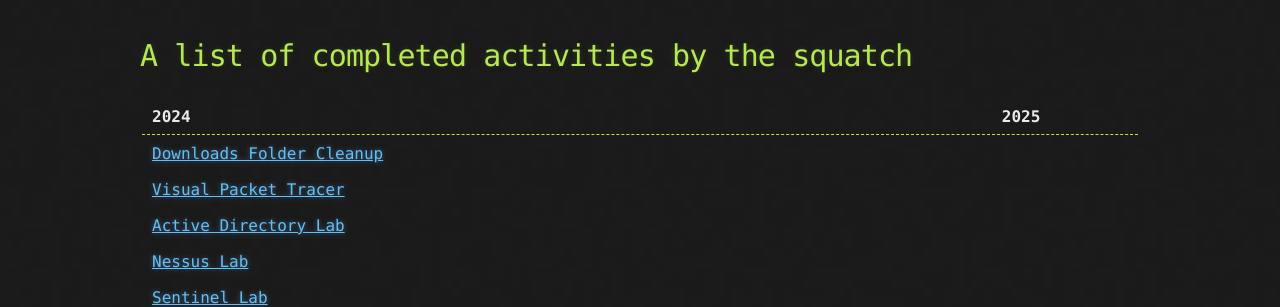
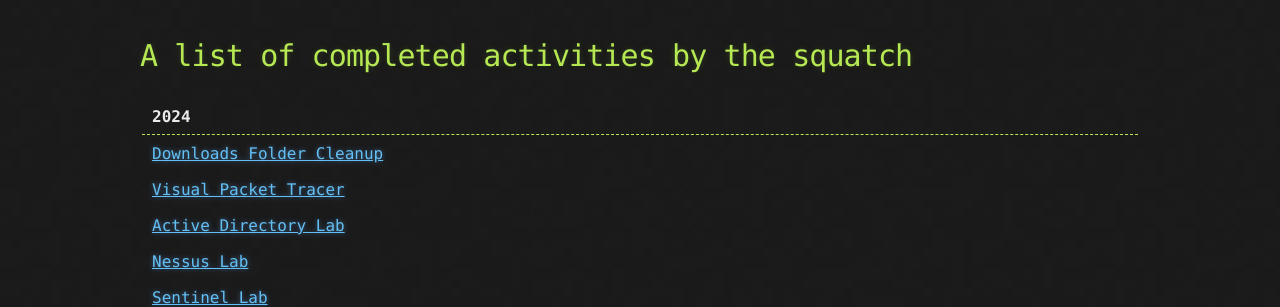
Before and after one commit to CyberCasquatch/cybercasquatch.github.io, a Jekyll site: the page built from Projects.md, in a window 1280 px wide. Shown: the part 173-480 px from the top of the page. Built offline with Jekyll 4.4.1, drawn with Linux system fonts in a browser that asks for light colours; the repository's description, which GitHub fills in, is left out.

Commit message:
Update Projects.md

```diff
--- a/Projects.md
+++ b/Projects.md
@@ -8,8 +8,8 @@
 
 # A list of completed activities by the squatch
 
-| 2024              | | 2025              |
-|:------------------| |:------------------|
+| 2024              |
+|:------------------|
 | [Downloads Folder Cleanup](_posts/Projects/Python/2024-03-01-Download-file-cleanup.md) |
 | [Visual Packet Tracer](_posts/Projects/Python/2024-03-05-Visual-Packet_tracer.md) |
 | [Active Directory Lab](_posts/Projects/2024-03-10-ActiveDirectoryLab.md) |
```
